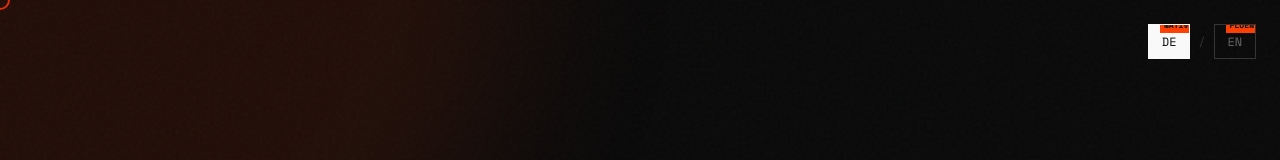
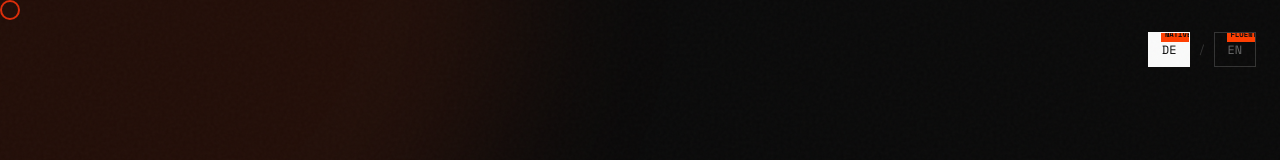
Before and after one commit to djimonlee/ai-bewerbung, a website: page index.html in a window 1280 px wide. Shown: the top 160 px of the page. Drawn offline with nearby package versions, Linux system fonts and the light colour scheme.

Commit message:
fix: Adjust language toggle positioning to prevent cutoff

```diff
--- a/index.html
+++ b/index.html
@@ -352,7 +352,7 @@
         /* Language Toggle */
         .lang-toggle {
             position: fixed;
-            top: 1.5rem;
+            top: 2rem;
             right: 1.5rem;
             z-index: 999;
             display: flex;
@@ -389,14 +389,15 @@
 
         .lang-btn .badge {
             position: absolute;
-            top: -8px;
-            right: -8px;
-            font-size: 0.5rem;
+            top: -6px;
+            right: -6px;
+            font-size: 0.45rem;
             padding: 2px 4px;
             background: var(--accent);
             color: var(--black);
             font-weight: 700;
             text-transform: uppercase;
+            white-space: nowrap;
         }
 
         .lang-btn:hover {
@@ -913,7 +914,7 @@
             }
 
             .lang-toggle {
-                top: 1rem;
+                top: 1.5rem;
                 right: 1rem;
             }
 
```
